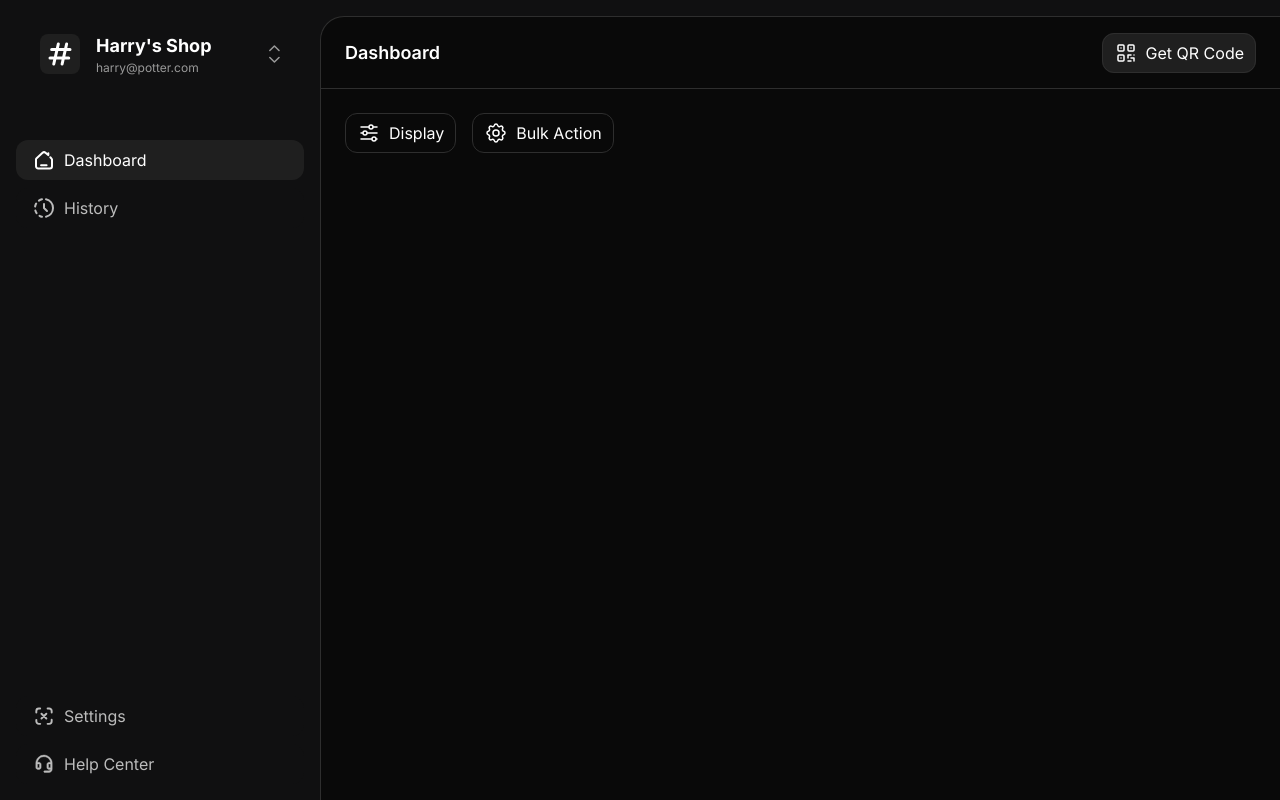
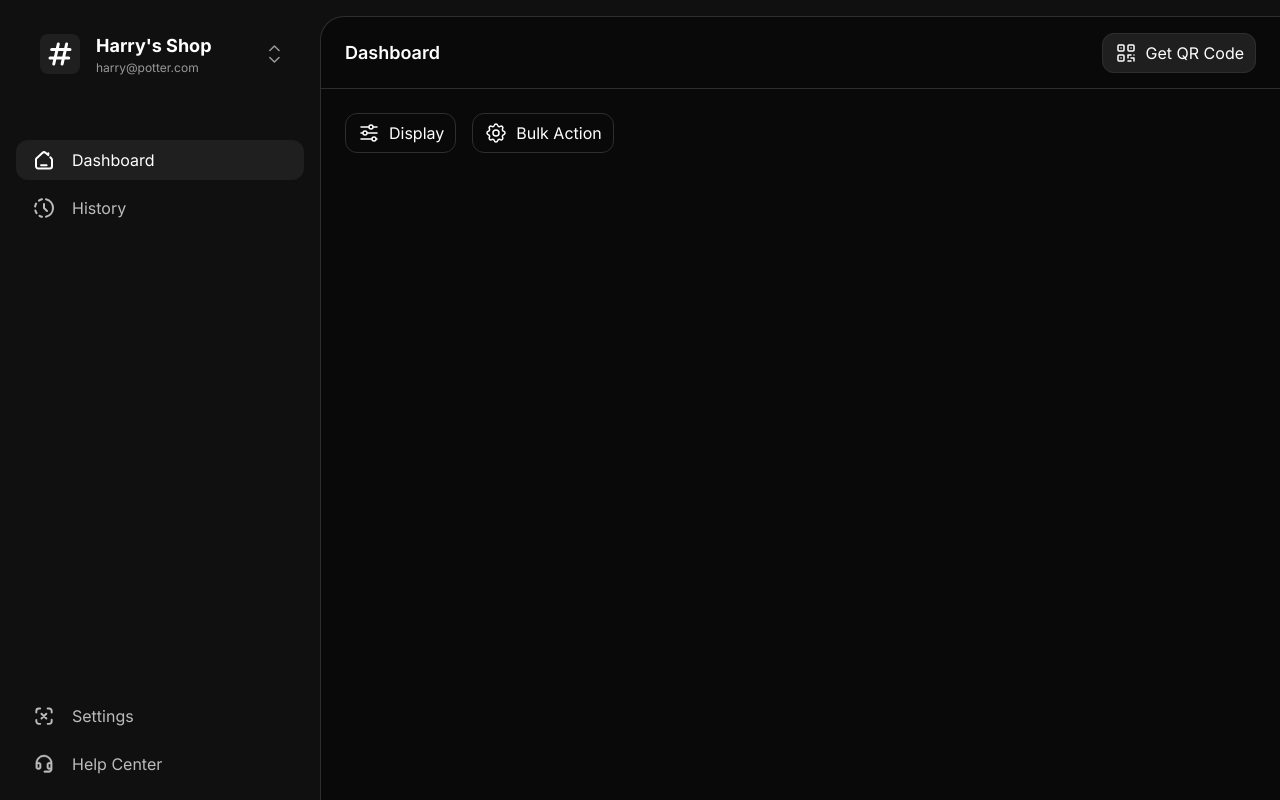
Before and after one commit to VanshajSaxena/printit-desktop, a React (Vite) app in the folder packages/renderer/: page / in a window 1280 px wide. Built offline with nearby package versions, Linux system fonts and the light colour scheme.

Commit message:
fix: match sidebar item

```diff
--- a/packages/renderer/src/components/sidebar/SideBarItem.tsx
+++ b/packages/renderer/src/components/sidebar/SideBarItem.tsx
@@ -25,7 +25,7 @@ export function SideBarItem({
   return (
     <>
       <div
-        className={`flex gap-2 w-full h-fit font-normal rounded-xl px-4 py-2 ${className}`}
+        className={`flex gap-4 w-full h-fit font-normal rounded-xl px-4 py-2 ${className}`}
         style={activeStyle}
         {...props}
       >
```
